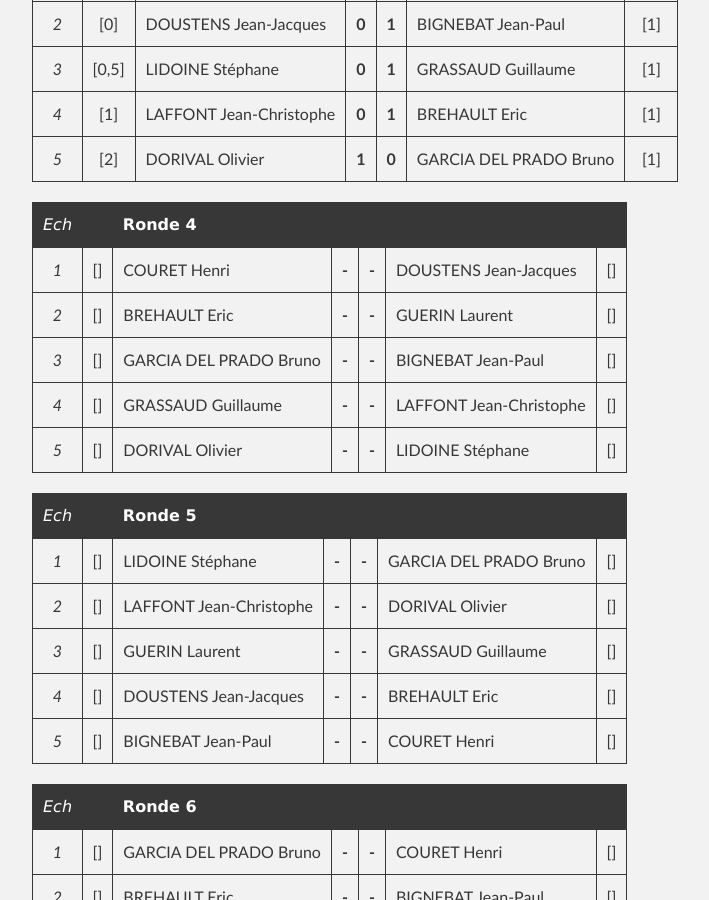
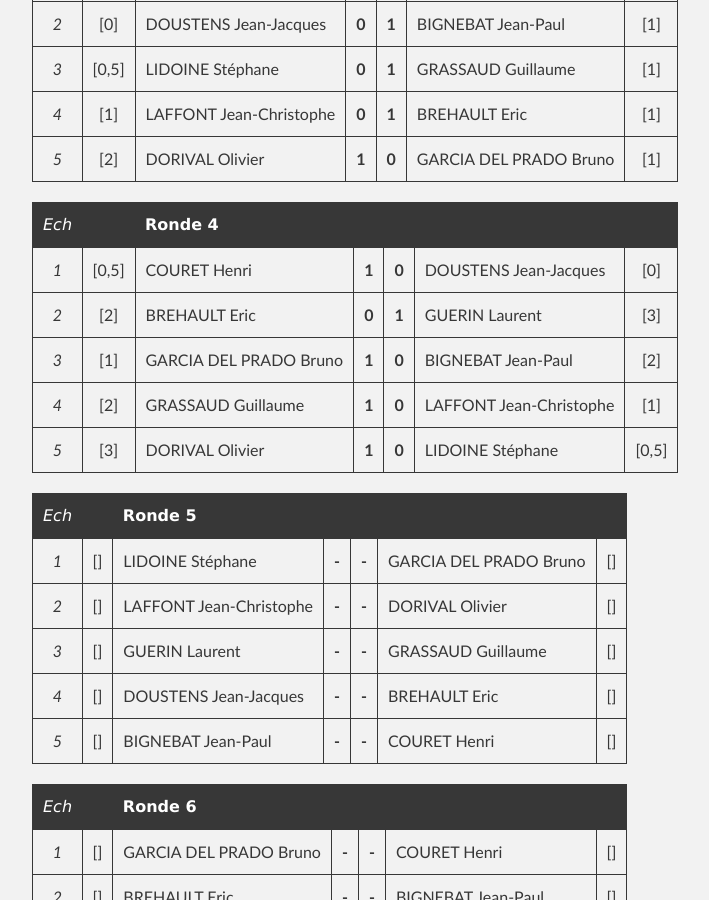
Before and after one commit to echiquier-villeneuve-tolosane/echiquier-villeneuve-tolosane.github.io, a Jekyll site: the page built from tournoiinterne.md, in a window 1280 px wide and 900 px high, scrolled down 1115 px. Shown: the whole window, without its empty margins (208-917 px from the left). Built offline with Jekyll 4.4.1, drawn with Linux system fonts in a browser that asks for light colours; nearby versions of some CDN libraries.

Commit message:
Updated tournoiinterne.md

```diff
--- a/tournoiinterne.md
+++ b/tournoiinterne.md
@@ -39,11 +39,11 @@ Le "tournoi interne" 2014 de l'EVT est organisé en Open toutes rondes avec pas
 
 |*Ech*|   | **Ronde 4**          |     |     |                           |     |
 |:-:|:---:| -------------------- |:---:|:---:| ------------------------- |:---:|
-|*1*|[]| COURET Henri           |**-**|**-**| DOUSTENS Jean-Jacques   | [] |
-|*2*| [] | BREHAULT Eric          |**-**|**-**| GUERIN Laurent          | [] |
-|*3*| [] | GARCIA DEL PRADO Bruno |**-**|**-**| BIGNEBAT Jean-Paul      | [] |
-|*4*| [] | GRASSAUD Guillaume     |**-**|**-**| LAFFONT Jean-Christophe | [] |
-|*5*| [] | DORIVAL Olivier        |**-**|**-**| LIDOINE Stéphane        |[]|
+|*1*| [0,5] | COURET Henri         |**1**|**0**| DOUSTENS Jean-Jacques   | [0] |
+|*2*| [2] | BREHAULT Eric          |**0**|**1**| GUERIN Laurent          | [3] |
+|*3*| [1] | GARCIA DEL PRADO Bruno |**1**|**0**| BIGNEBAT Jean-Paul      | [2] |
+|*4*| [2] | GRASSAUD Guillaume     |**1**|**0**| LAFFONT Jean-Christophe | [1] |
+|*5*| [3] | DORIVAL Olivier        |**1**|**0**| LIDOINE Stéphane        |[0,5]|
 
 |*Ech*|   | **Ronde 5**             |     |     |                        |     |
 |:-:|:---:| ----------------------- |:---:|:---:| ---------------------- |:---:|
```
